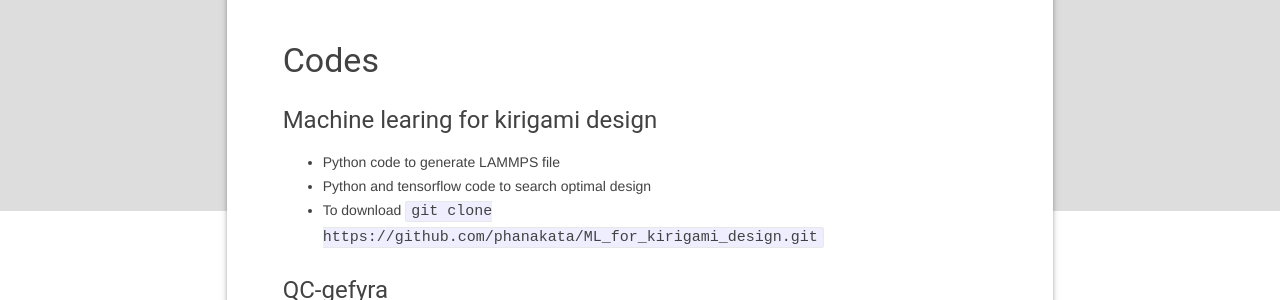
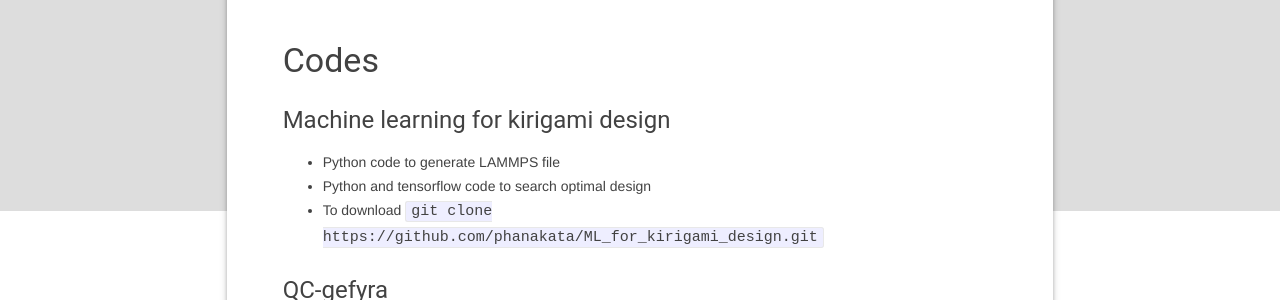
Before and after one commit to phanakata/phanakata.github.io, a Jekyll site: the page built from pages/Codes.md, in a window 1280 px wide. Shown: the part 213-513 px from the top of the page. Built offline with Jekyll 4.4.1, drawn with Linux system fonts in a browser that asks for light colours.

Commit message:
Update Codes.md

```diff
--- a/pages/Codes.md
+++ b/pages/Codes.md
@@ -4,7 +4,7 @@ title: Codes
 permalink: /Codes/
 ---
 
-#### Machine learing for kirigami design
+#### Machine learning for kirigami design
 * Python code to generate LAMMPS file
 * Python and tensorflow code to search optimal design
 * To download `git clone https://github.com/phanakata/ML_for_kirigami_design.git`
```
